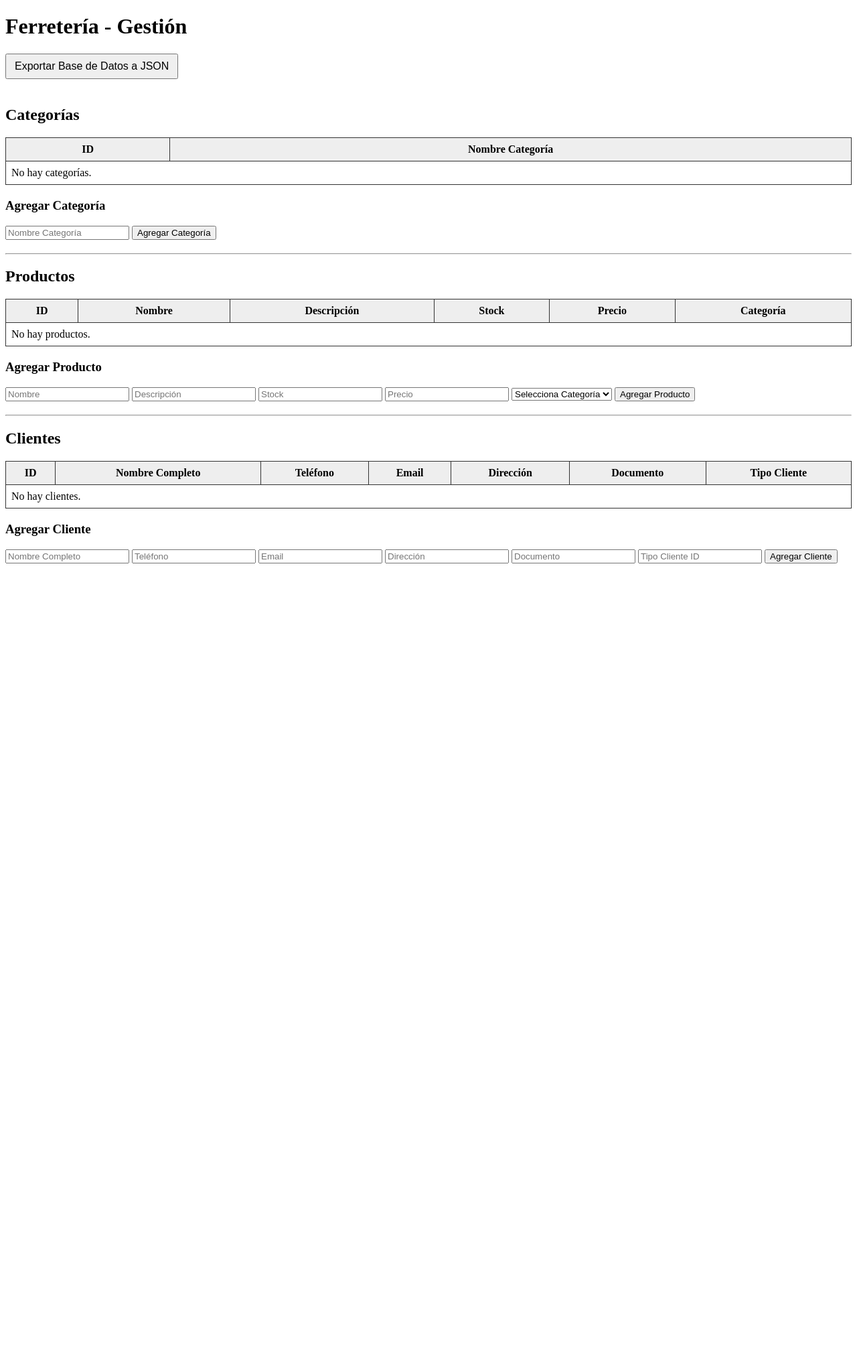
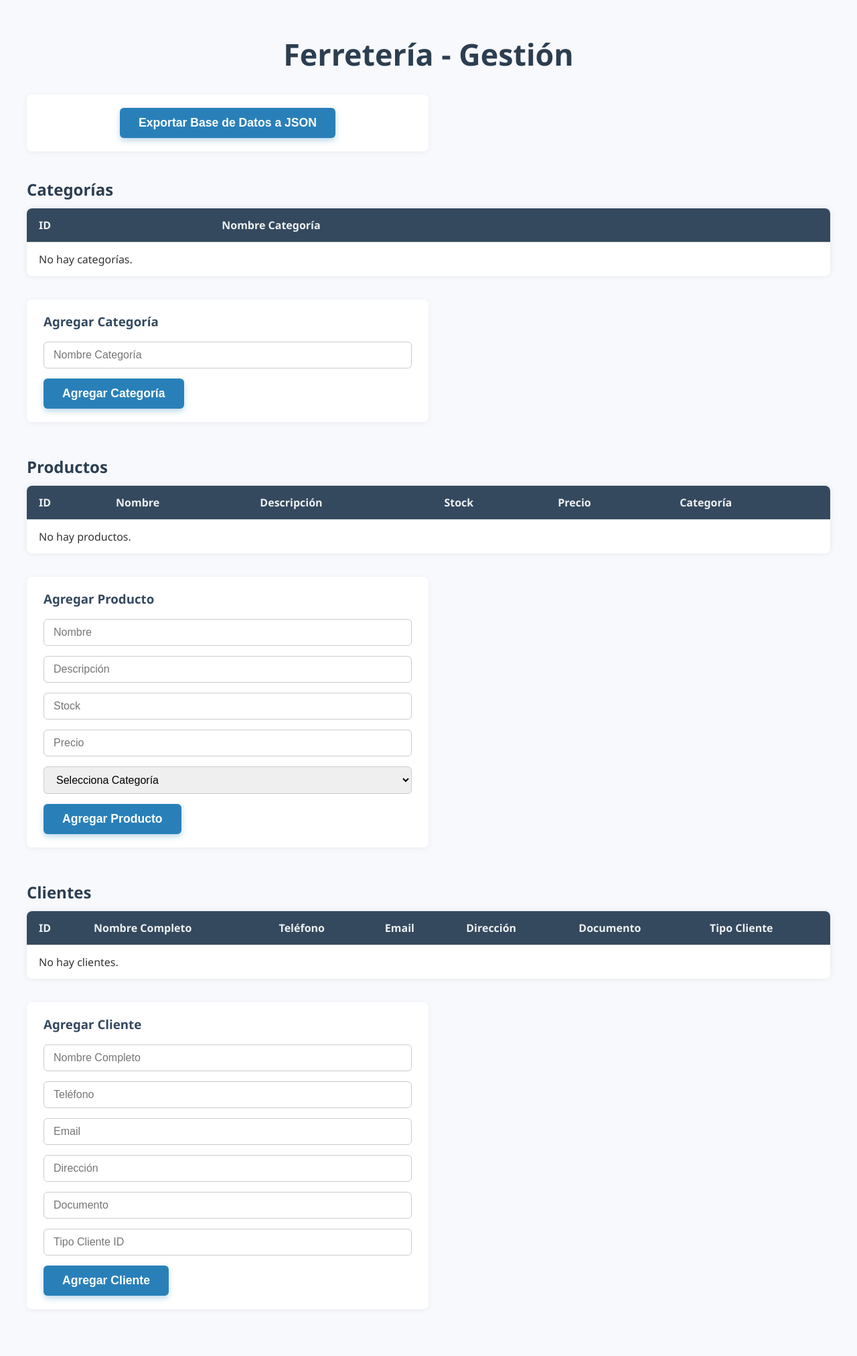
Before and after one commit to Sebastian542/FlaskApi, a Flask app: page / in a window 1280 px wide. Shown: the whole page at 67% size. Before the commit the page ends 841 px from the top, so only its background shows below. Run offline with Flask 3, Linux system fonts and the light colour scheme; data that the repository does not hold is empty; some libraries are stand-ins or nearby versions.

Commit message:
Update index.html

```diff
--- a/templates/index.html
+++ b/templates/index.html
@@ -2,40 +2,159 @@
 <html lang="es">
 <head>
     <meta charset="UTF-8" />
-    <title>Ferretería - CRUD</title>
+    <title>Ferretería - Gestión</title>
     <style>
+        /* Reset básico */
+        * {
+            box-sizing: border-box;
+        }
+        body {
+            font-family: 'Segoe UI', Tahoma, Geneva, Verdana, sans-serif;
+            background: #f7f9fc;
+            margin: 0;
+            padding: 20px 40px;
+            color: #333;
+            min-height: 100vh;
+        }
+        h1, h2, h3 {
+            color: #2c3e50;
+            margin-bottom: 12px;
+        }
+        h1 {
+            font-size: 2.8rem;
+            margin-bottom: 30px;
+            font-weight: 700;
+            text-align: center;
+        }
+        /* Botón exportar JSON */
+        form.export-form {
+            text-align: center;
+            margin-bottom: 40px;
+        }
+        button.export-btn {
+            background-color: #27ae60;
+            border: none;
+            color: white;
+            padding: 14px 28px;
+            font-size: 18px;
+            font-weight: 600;
+            border-radius: 6px;
+            cursor: pointer;
+            transition: background-color 0.3s ease;
+            box-shadow: 0 4px 8px rgb(39 174 96 / 0.3);
+        }
+        button.export-btn:hover {
+            background-color: #219150;
+            box-shadow: 0 6px 12px rgb(33 145 80 / 0.5);
+        }
+
+        /* Tablas estilizadas */
         table {
+            width: 100%;
             border-collapse: collapse;
-            width: 100%;
-            margin-bottom: 20px;
+            margin-bottom: 35px;
+            box-shadow: 0 0 10px rgb(0 0 0 / 0.08);
+            background: white;
+            border-radius: 8px;
+            overflow: hidden;
+        }
+        thead tr {
+            background-color: #34495e;
+            color: #ecf0f1;
+            text-align: left;
+            font-weight: 600;
         }
         th, td {
-            border: 1px solid #333;
-            padding: 8px;
+            padding: 14px 18px;
+            border-bottom: 1px solid #ddd;
         }
-        th {
-            background-color: #eee;
+        tbody tr:hover {
+            background-color: #f1f6f9;
+        }
+        tbody tr:last-child td {
+            border-bottom: none;
+        }
+        /* Formulario */
+        form {
+            background: white;
+            padding: 20px 25px;
+            margin-bottom: 50px;
+            box-shadow: 0 2px 10px rgb(0 0 0 / 0.05);
+            border-radius: 8px;
+            max-width: 600px;
+        }
+        form h3 {
+            margin-top: 0;
+            margin-bottom: 18px;
+            font-weight: 700;
+            color: #34495e;
+        }
+        form input[type="text"],
+        form input[type="email"],
+        form input[type="number"],
+        form select {
+            width: 100%;
+            padding: 10px 14px;
+            margin-bottom: 15px;
+            border: 1.5px solid #ccc;
+            border-radius: 6px;
+            font-size: 1rem;
+            transition: border-color 0.3s ease;
+        }
+        form input[type="text"]:focus,
+        form input[type="email"]:focus,
+        form input[type="number"]:focus,
+        form select:focus {
+            border-color: #27ae60;
+            outline: none;
+        }
+        form button[type="submit"] {
+            background-color: #2980b9;
+            border: none;
+            color: white;
+            padding: 12px 28px;
+            font-size: 1.1rem;
+            border-radius: 6px;
+            cursor: pointer;
+            font-weight: 600;
+            transition: background-color 0.3s ease;
+            box-shadow: 0 4px 8px rgb(41 128 185 / 0.3);
+        }
+        form button[type="submit"]:hover {
+            background-color: #1f5f8b;
+            box-shadow: 0 6px 12px rgb(31 95 139 / 0.5);
+        }
+        /* Contenedor general para centrar */
+        .container {
+            max-width: 1200px;
+            margin: auto;
+        }
+
+        /* Responsive */
+        @media (max-width: 768px) {
+            body {
+                padding: 15px 20px;
             }
             form {
-            margin-bottom: 20px;
+                max-width: 100%;
             }
-        .export-btn {
-            margin-bottom: 20px;
-            padding: 8px 12px;
-            font-size: 16px;
-            cursor: pointer;
+            table {
+                font-size: 0.9rem;
+            }
         }
     </style>
 </head>
 <body>
 
+<div class="container">
     <h1>Ferretería - Gestión</h1>
 
-<!-- Botón para exportar toda la base de datos en JSON -->
-<form action="/exportar_json" method="get">
+    <!-- Botón exportar JSON -->
+    <form action="/exportar_json" method="get" class="export-form">
         <button type="submit" class="export-btn">Exportar Base de Datos a JSON</button>
     </form>
 
+    <section>
         <h2>Categorías</h2>
         <table>
             <thead>
@@ -56,14 +175,14 @@
             </tbody>
         </table>
 
+        <form action="/agregar_categoria" method="post">
             <h3>Agregar Categoría</h3>
-<form action="/agregar_categoria" method="post">
             <input type="text" name="nombre_categoria" placeholder="Nombre Categoría" required>
             <button type="submit">Agregar Categoría</button>
         </form>
+    </section>
 
-<hr/>
-
+    <section>
         <h2>Productos</h2>
         <table>
             <thead>
@@ -92,8 +211,8 @@
             </tbody>
         </table>
 
+        <form action="/agregar_producto" method="post">
             <h3>Agregar Producto</h3>
-<form action="/agregar_producto" method="post">
             <input type="text" name="nombre" placeholder="Nombre" required>
             <input type="text" name="descripcion" placeholder="Descripción">
             <input type="number" name="stock" placeholder="Stock" min="0" required>
@@ -106,9 +225,9 @@
             </select>
             <button type="submit">Agregar Producto</button>
         </form>
+    </section>
 
-<hr/>
-
+    <section>
         <h2>Clientes</h2>
         <table>
             <thead>
@@ -139,8 +258,8 @@
             </tbody>
         </table>
 
+        <form action="/agregar_cliente" method="post">
             <h3>Agregar Cliente</h3>
-<form action="/agregar_cliente" method="post">
             <input type="text" name="nombre_completo" placeholder="Nombre Completo" required>
             <input type="text" name="telefono" placeholder="Teléfono">
             <input type="email" name="email" placeholder="Email">
@@ -149,6 +268,8 @@
             <input type="number" name="tipo_cliente_id" placeholder="Tipo Cliente ID">
             <button type="submit">Agregar Cliente</button>
         </form>
+    </section>
+</div>
 
 </body>
 </html>
```
Lines whose indentation alone changed are shown as unchanged.
